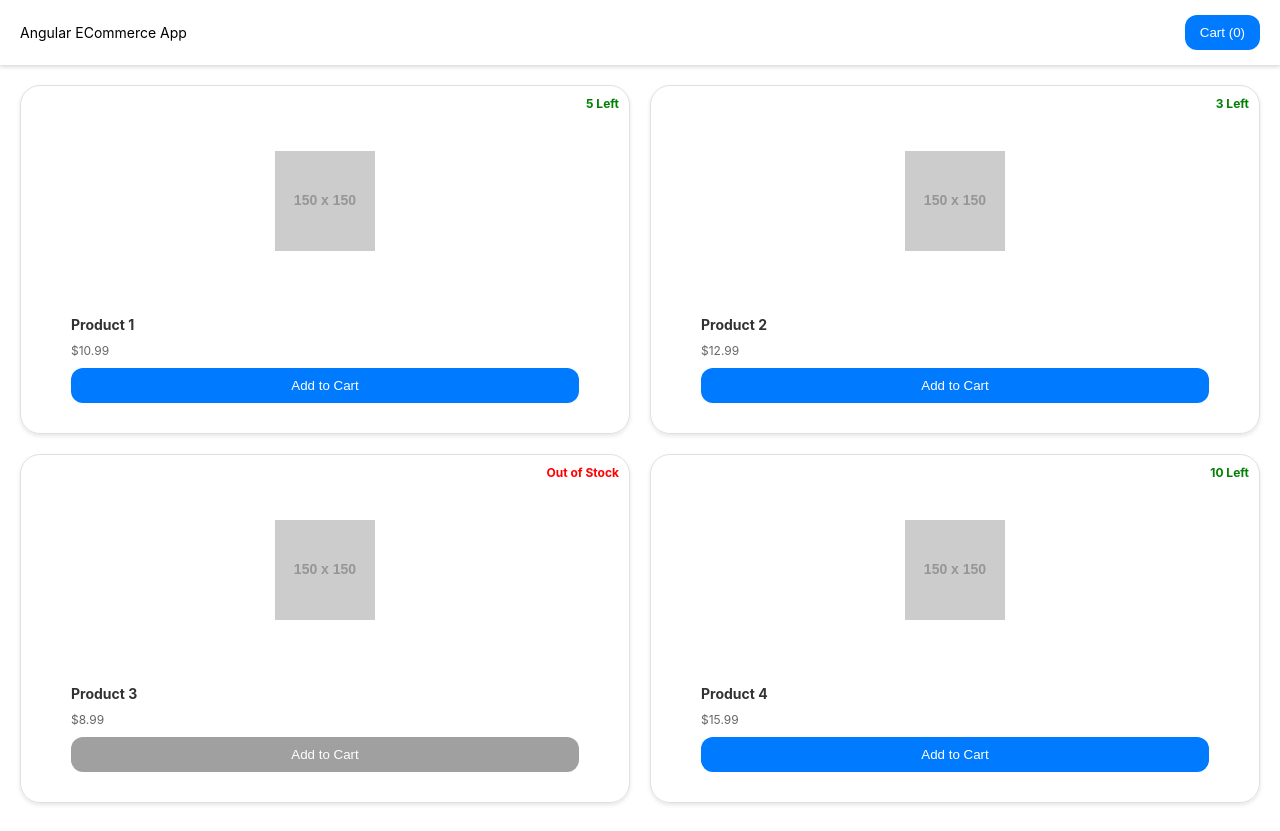
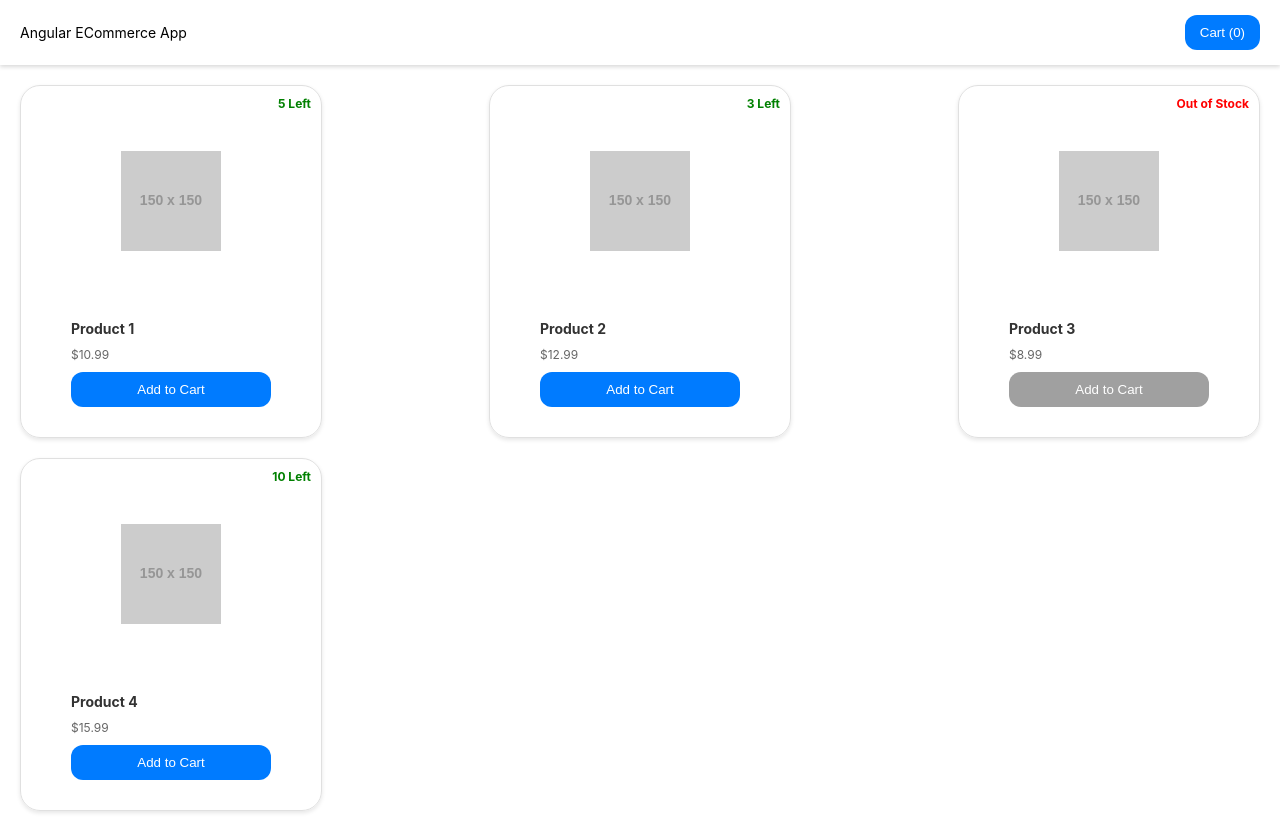
Before and after one commit to caloja1014/angular_training, an Angular app: page / in a window 1280 px wide. Built offline with nearby package versions, Linux system fonts and the light colour scheme.

Commit message:
Adding routes for prodcut view

```diff
--- a/src/app/app.routes.ts
+++ b/src/app/app.routes.ts
@@ -1,6 +1,7 @@
 import { Routes } from '@angular/router';
 import { ProductsListComponent } from './pages/products-list/products-list.component';
 import { CartComponent } from './pages/cart/cart.component';
+import { ProductViewComponent } from './pages/product-view/product-view.component';
 
 export const routes: Routes = [
   {
@@ -11,5 +12,9 @@ export const routes: Routes = [
   {
     path: 'cart',
     component: CartComponent
+  },
+  {
+    path: 'product/:id',
+    component: ProductViewComponent
   }
 ];
--- a/src/app/components/product-card/product-card.component.html
+++ b/src/app/components/product-card/product-card.component.html
@@ -6,7 +6,9 @@
     Out of Stock
     }
   </span>
-  <img [src]="product().image" alt="{{ product().title }}" />
+  <div (click)="viewProduct()" class="product-image">
+    <img [src]="product().image" alt="{{ product().title }}" />
+  </div>
   <div class="product-info">
     <span class="product-title">
       {{product().title}}
--- a/src/app/components/product-card/product-card.component.scss
+++ b/src/app/components/product-card/product-card.component.scss
@@ -9,7 +9,7 @@
   box-shadow: 0 2px 4px rgba(0, 0, 0, 0.1);
   border-radius: 20px;
   padding: 15px 50px;
-
+  width: 200px;
   img {
     width: 100px;
     height: 200px;
@@ -41,6 +41,11 @@
       margin: 0;
     }
   }
+
+  .product-image {
+    cursor: pointer;
+  }
+
   .product-stock {
     position: absolute;
     top: 10px;
--- a/src/app/components/product-card/product-card.component.ts
+++ b/src/app/components/product-card/product-card.component.ts
@@ -2,6 +2,7 @@ import { Component, inject, input } from '@angular/core';
 import { Product } from '../../models/products.model';
 import { PrimaryButtonComponent } from "../primary-button/primary-button.component";
 import { CartService } from '../../services/cart.service';
+import { Router } from '@angular/router';
 
 @Component({
   selector: 'app-product-card',
@@ -12,4 +13,8 @@ import { CartService } from '../../services/cart.service';
 export class ProductCardComponent {
   product = input.required<Product>();
   cartService = inject(CartService);
+  private router = inject(Router)
+  viewProduct() {
+    this.router.navigate(['/product', this.product().id]);
+  }
 }
--- a/src/app/pages/products-list/products-list.component.scss
+++ b/src/app/pages/products-list/products-list.component.scss
@@ -1,7 +1,6 @@
 .products-list{
-    display: grid;
-    grid-template-columns: repeat(2, minmax(0, 1fr));
+    display: flex;
+    flex-wrap: wrap;
     gap: 20px;
-    // padding: 20px;
-    justify-content: center;
+    justify-content: space-between;
 }
```
